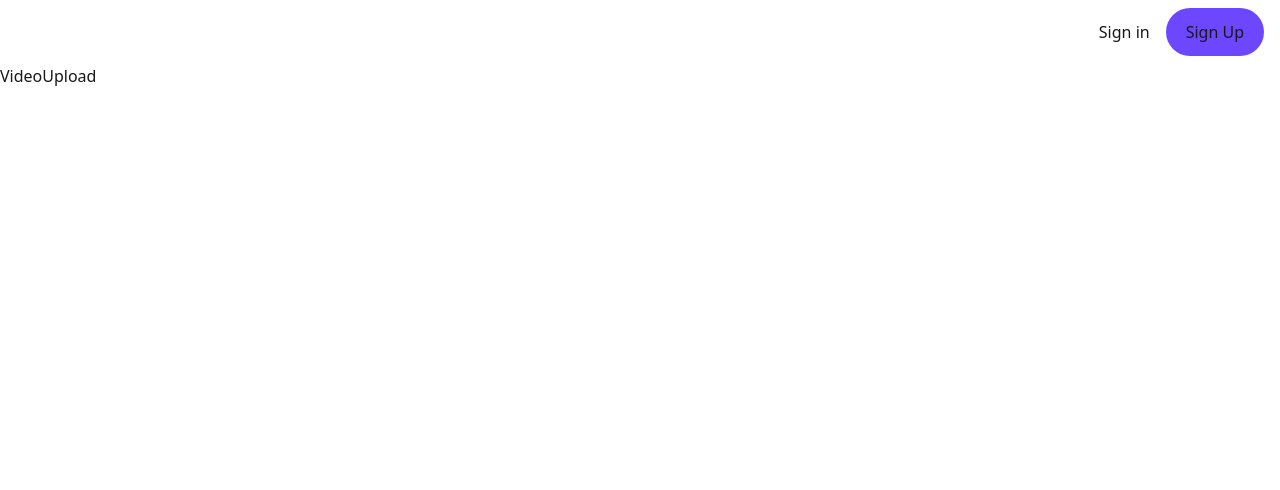
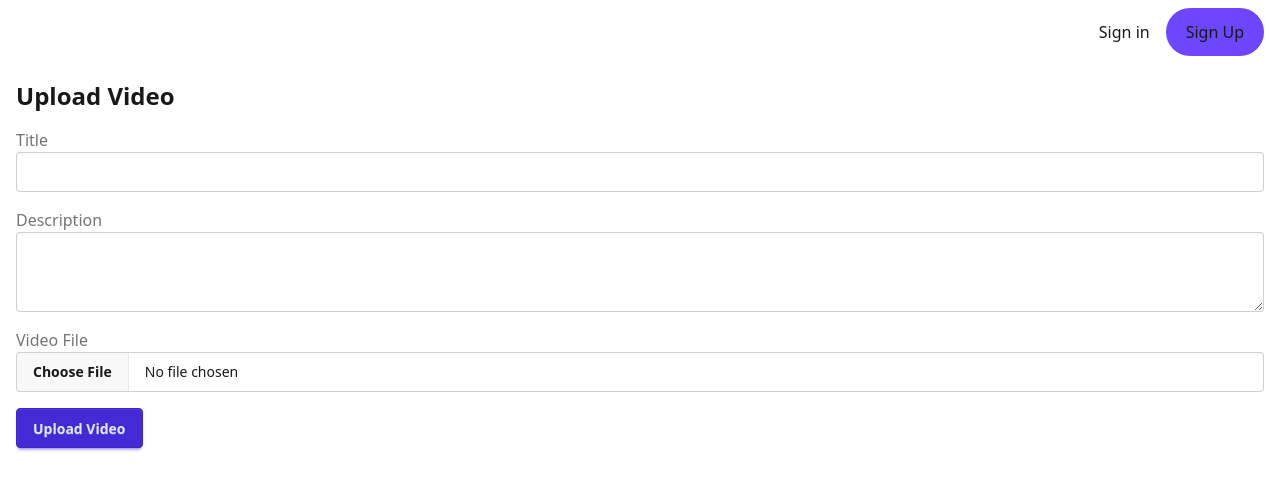
Before and after one commit to StrawHat-Luffyyy/cloudinary-saas, a Next.js app: page /video-upload in a window 1280 px wide. Shown: the top 490 px of the page. Built offline with nearby package versions, Linux system fonts and the light colour scheme; no server answers.

Commit message:
feat: enhance VideoUpload component with file upload functionality and integrate axios for API requests

```diff
--- a/app/(app)/video-upload/page.tsx
+++ b/app/(app)/video-upload/page.tsx
@@ -1,9 +1,96 @@
-import React from 'react'
+import axios from "axios";
+import { useState } from "react";
+import { useRouter } from "next/navigation";
+import { NextResponse } from "next/server";
 
-function VideoUpload() {
+export default function VideoUpload() {
+  const [file, setFile] = useState<File | null>(null);
+  const [title, setTitle] = useState("");
+  const [description, setDescription] = useState("");
+  const [isUploading, setIsUploading] = useState(false);
+
+  const router = useRouter();
+  //Max file size of 70 mb
+  const MAX_FILE_SIZE = 70 * 1024 * 1024;
+
+  const handleSubmit = async (e: React.FormEvent) => {
+    e.preventDefault();
+    if (!file) return;
+    if (file.size > MAX_FILE_SIZE) {
+      alert("File size exceeds the maximum limit of 70 MB.");
+      return;
+    }
+    setIsUploading(true);
+    const formdata = new FormData();
+    formdata.append("file", file);
+    formdata.append("title", title);
+    formdata.append("description", description);
+    formdata.append("originalSize", file.size.toString());
+
+    try {
+      const response = await axios.post("/api/video-upload", formdata);
+      if (!response) {
+        return NextResponse.json(
+          { error: "Failed to upload video" },
+          { status: 500 }
+        );
+      }
+      return NextResponse.json(
+        { message: "Video uploaded successfully" },
+        { status: 200 }
+      );
+    } catch (error) {
+      console.log(error);
+    } finally {
+      setIsUploading(false);
+    }
+  };
   return (
-    <div>VideoUpload</div>
-  )
+    <div className="container mx-auto p-4">
+      <h1 className="text-2xl font-bold mb-4">Upload Video</h1>
+      <form onSubmit={handleSubmit} className="space-y-4">
+        <div>
+          <label className="label">
+            <span className="label-text">Title</span>
+          </label>
+          <input
+            type="text"
+            value={title}
+            onChange={(e) => setTitle(e.target.value)}
+            className="input input-bordered w-full"
+            required
+          />
+        </div>
+        <div>
+          <label className="label">
+            <span className="label-text">Description</span>
+          </label>
+          <textarea
+            value={description}
+            onChange={(e) => setDescription(e.target.value)}
+            className="textarea textarea-bordered w-full"
+          />
+        </div>
+        <div>
+          <label className="label">
+            <span className="label-text">Video File</span>
+          </label>
+          <input
+            type="file"
+            accept="video/*"
+            onChange={(e) => setFile(e.target.files?.[0] || null)}
+            className="file-input file-input-bordered w-full"
+            required
+          />
+        </div>
+        <button
+          type="submit"
+          className="btn btn-primary"
+          disabled={isUploading}
+        >
+          {isUploading ? "Uploading..." : "Upload Video"}
+        </button>
+      </form>
+    </div>
+  );
 }
-
-export default VideoUpload
--- a/package.json
+++ b/package.json
@@ -12,6 +12,7 @@
     "@clerk/nextjs": "^6.34.1",
     "@prisma/adapter-pg": "^7.1.0",
     "@prisma/client": "^6.0.0",
+    "axios": "^1.13.2",
     "cloudinary": "^2.8.0",
     "daisyui": "^5.3.10",
     "dotenv": "^17.2.3",
```
Also changed, not shown: 1 other file (tests, documents, lock files or other folders).
